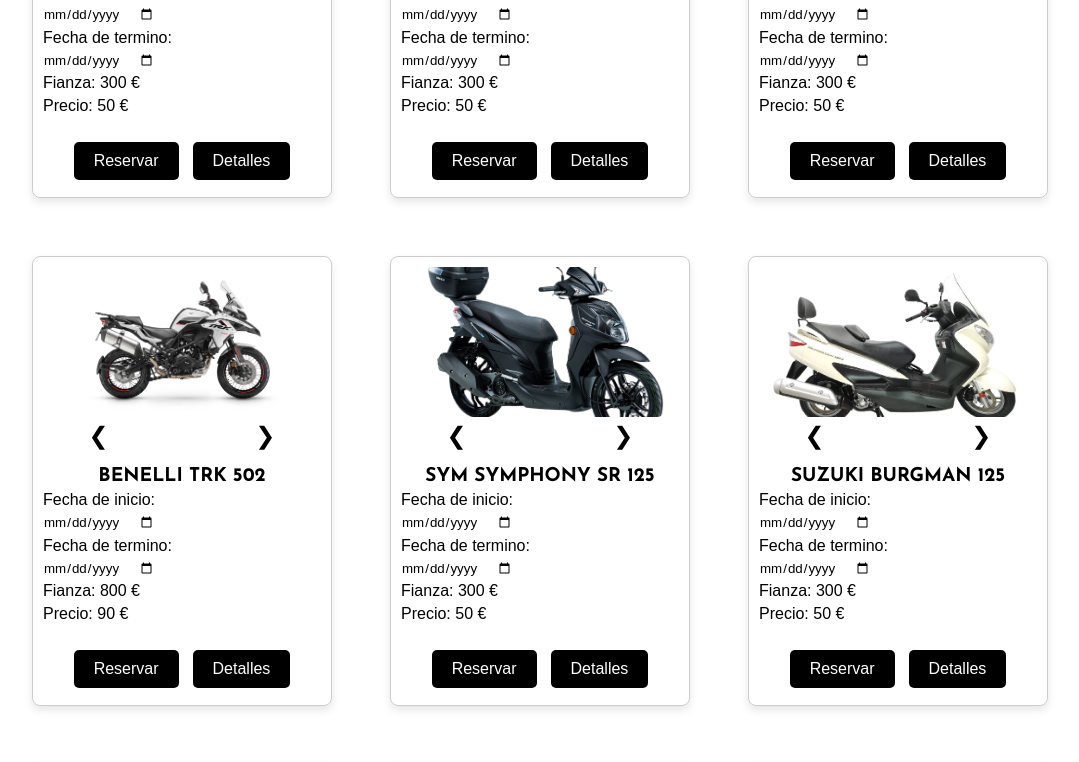
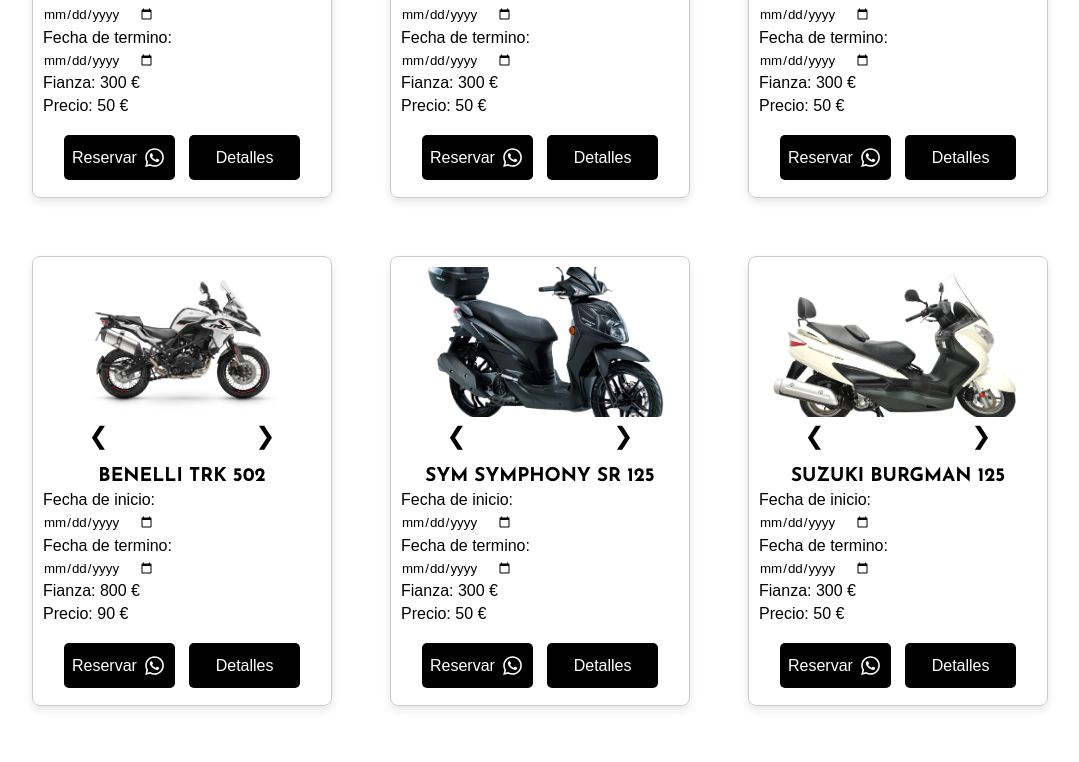
Before and after one commit to SKRTEEEEEE/practicas-cief, a React (Vite) app: page / in a window 1280 px wide. Shown: the part 1320-2082 px from the top of the page, without its empty margins (100-1179 px from the left). Built offline with nearby package versions, Linux system fonts and the light colour scheme; a web font is replaced by a local one.

Commit message:
Mejoras estilo popup y agregado icono wsp

```diff
--- a/public/css/cards.css
+++ b/public/css/cards.css
@@ -4,6 +4,10 @@
   height: auto;
   padding: 3rem 4rem;
   margin-bottom: 2rem;
+}
+
+.icono-wsp {
+  width: 25px;
 }
 
 .image-container {
@@ -82,6 +86,10 @@
   text-decoration: none;
 }
 .btn-disp {
+  display: flex;
+  align-items: center;
+  justify-content: center;
+  gap: 5px;
   padding: 10px 20px;
   margin: 7px;
   background-color: #000000;
@@ -90,6 +98,7 @@
   border-radius: 5px;
   cursor: pointer;
   transition: 0.3s;
+  width: 40%;
 }
 .btn-disp:hover {
   scale: 1.1;
@@ -135,4 +144,8 @@
     font-size: 0.8rem;
     margin-top: 5px;
   }
+
+  .icono-wsp {
+    width: 20px;
+  }
 }
--- a/public/css/popup.css
+++ b/public/css/popup.css
@@ -34,6 +34,7 @@
 .popup-image {
   width: 80%;
   height: auto;
+  padding-bottom: 30px;
 }
 
 .close-btn {
--- a/src/components/ContainerCards.jsx
+++ b/src/components/ContainerCards.jsx
@@ -106,7 +106,7 @@
                   target="_blank"
                   rel="noopener noreferrer"
                 >
-                  Reservar
+                  Reservar <img className="icono-wsp" srcSet="../../public/img/icons8-whatsapp.svg" alt="icono whatsapp" />
                 </a>
                 <a className="btn-disp" onClick={() => handleCardClick(item)}>
                   Detalles
```
Also changed, not shown: public/img/icons8-whatsapp.svg (added).
